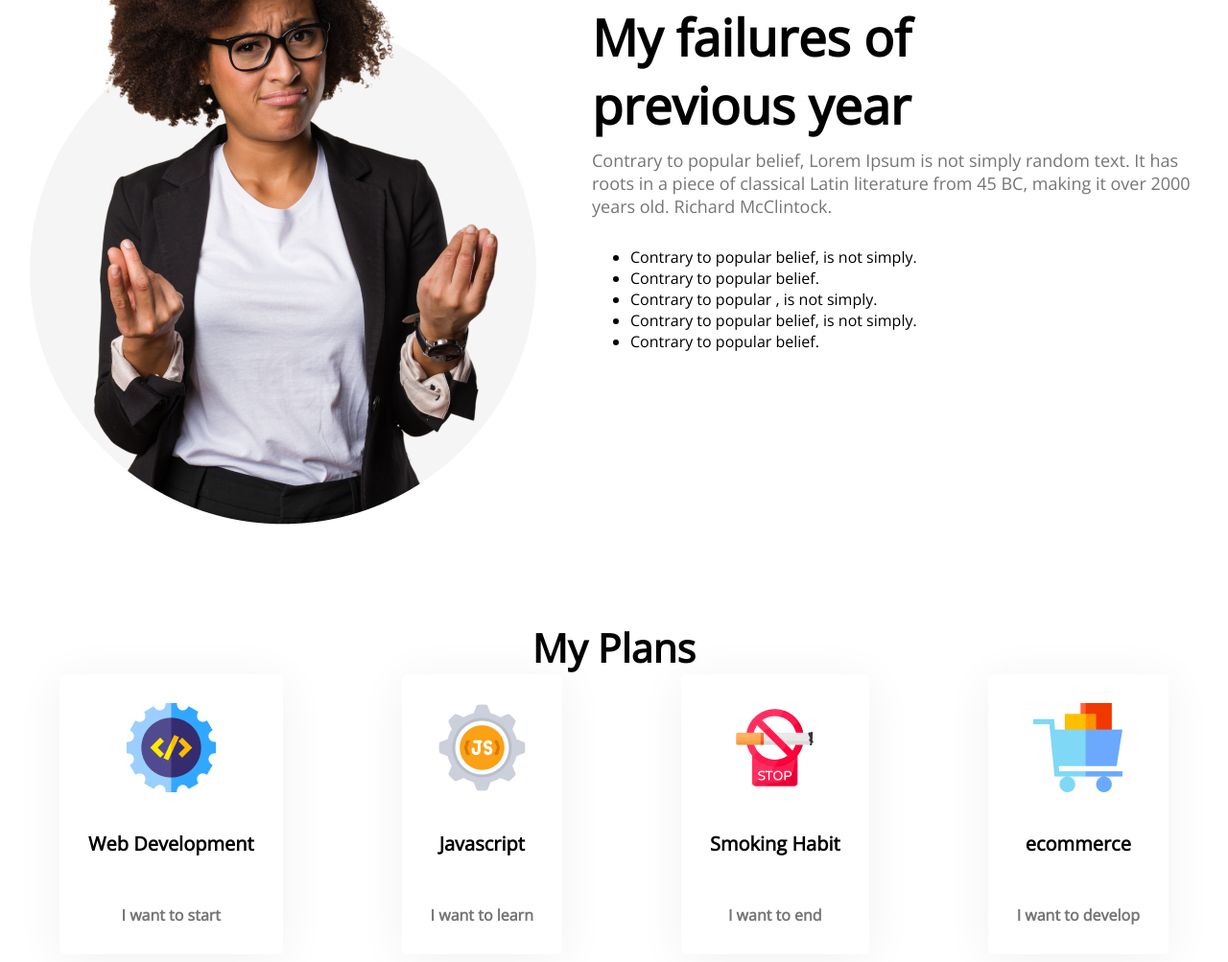
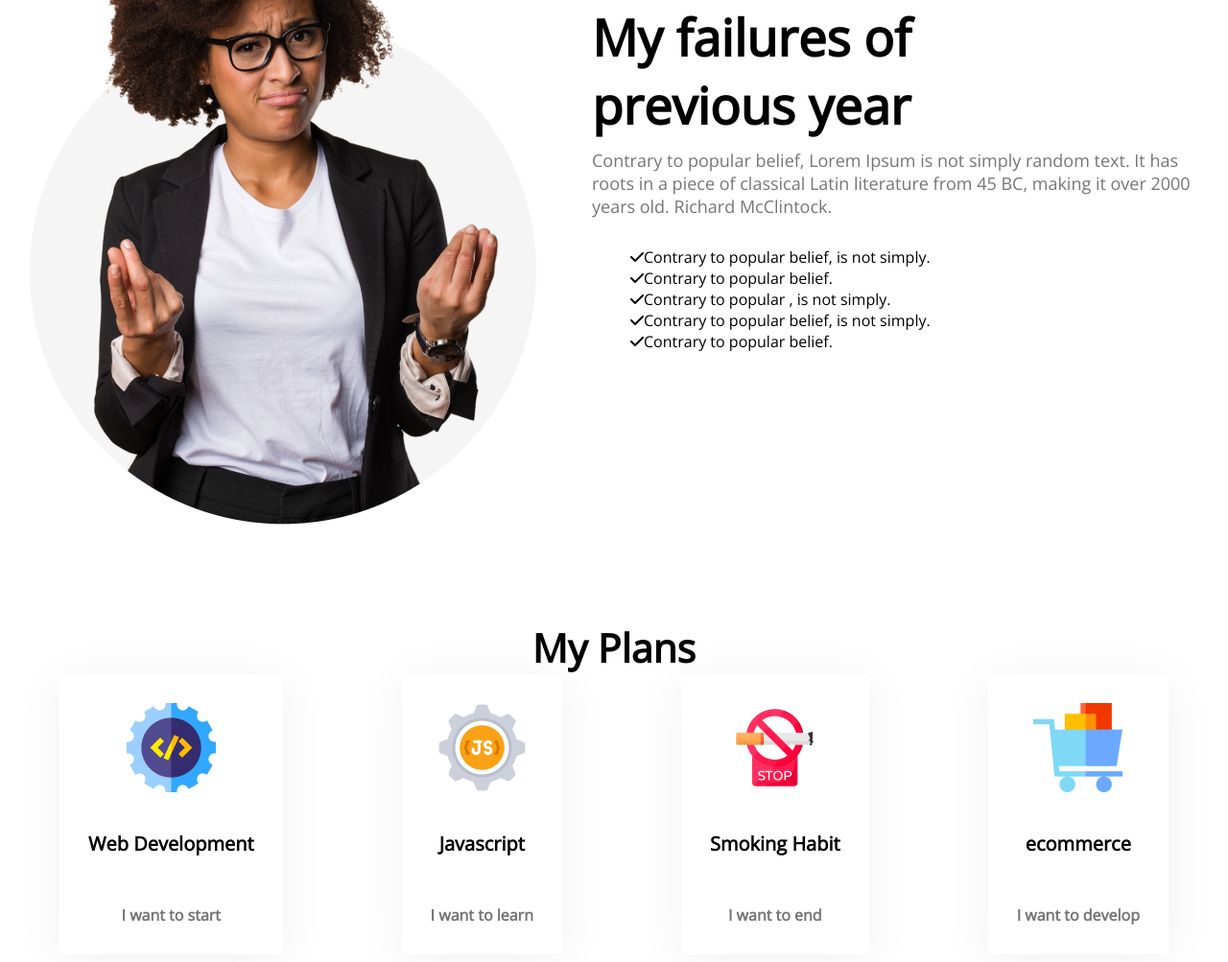
Before and after one commit to mustakimahsan/web_day7_assignment_01, a plain HTML site: page index.html in a window 1280 px wide. Shown: the part 957-1960 px from the top of the page at 96% size. Drawn offline with nearby package versions, Linux system fonts and the light colour scheme.

Commit message:
final check done

```diff
--- a/index.html
+++ b/index.html
@@ -12,6 +12,7 @@
       href="https://fonts.googleapis.com/css2?family=Open+Sans&display=swap"
       rel="stylesheet"
     />
+    <script src="https://kit.fontawesome.com/7e5e83718c.js" crossorigin="anonymous"></script>
   </head>
   <body>
     <header class="banner">
@@ -39,11 +40,11 @@
             It has roots in a piece of classical Latin literature from 45 BC,
             making it over 2000 years old. Richard McClintock.
             <ul>
-              <li>Contrary to popular belief, is not simply.</li>
-              <li>Contrary to popular belief.</li>
-              <li>Contrary to popular , is not simply.</li>
-              <li>Contrary to popular belief, is not simply.</li>
-              <li>Contrary to popular belief.</li>
+              <li><i class="fa-sharp fa-solid fa-check"></i>Contrary to popular belief, is not simply.</li>
+              <li><i class="fa-sharp fa-solid fa-check"></i>Contrary to popular belief.</li>
+              <li><i class="fa-sharp fa-solid fa-check"></i>Contrary to popular , is not simply.</li>
+              <li><i class="fa-sharp fa-solid fa-check"></i>Contrary to popular belief, is not simply.</li>
+              <li><i class="fa-sharp fa-solid fa-check"></i>Contrary to popular belief.</li>
             </ul>
           </p>
         </div>
--- a/styles/new-year.css
+++ b/styles/new-year.css
@@ -57,6 +57,9 @@
   font-size: 18px;
   color: #757575;
   margin-bottom: 30px;
+}
+ul{
+  list-style-type: none;
 }
 
 /* previous year end*/
```
